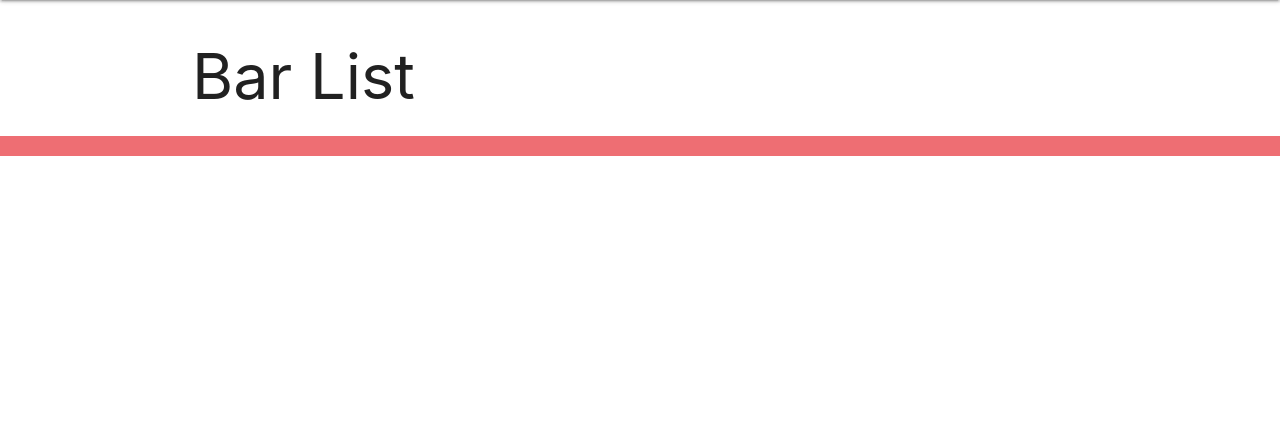
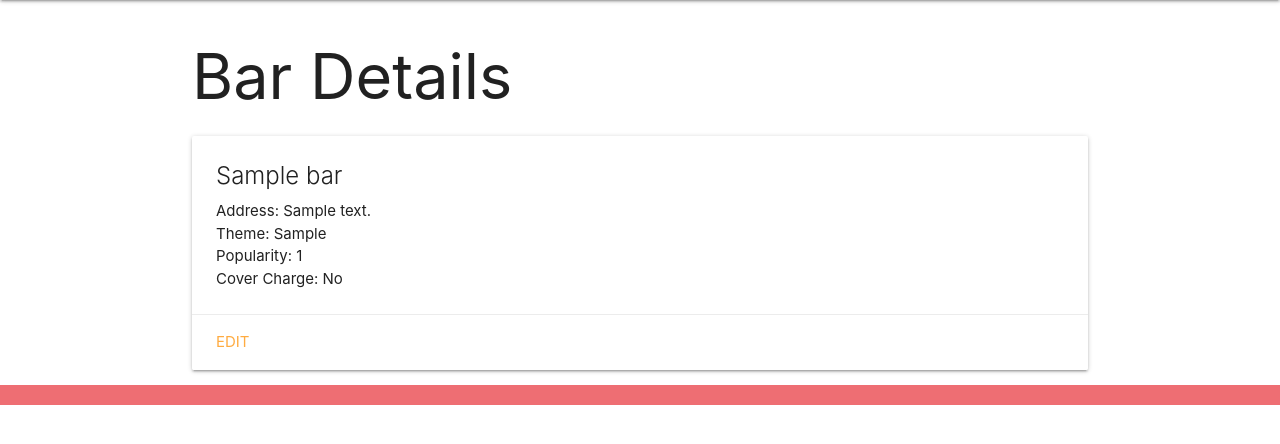
Before and after one commit to Ms-Amira/BarFly, a Django app: page /bars/1/ in a window 1280 px wide. Shown: the part 64-508 px from the top of the page. Run offline with Django 4.2, Linux system fonts and the light colour scheme; tables that the repository leaves empty hold one stand-in row (values such as "Sample post").

Commit message:
Complete Bar functionality

```diff
--- a/main_app/models.py
+++ b/main_app/models.py
@@ -28,14 +28,14 @@
     address = models.CharField(max_length=100)
     theme = models.CharField(max_length=50)
     site_traffic = models.IntegerField()
-    has_cover = models.BooleanField(default=BOOLS[0][0], choices=BOOLS)
+    has_cover = models.BooleanField('Cover Charge',default=BOOLS[0][0], choices=BOOLS)
 
     user = models.ForeignKey(User, on_delete=models.CASCADE)
 
     beverages = models.ManyToManyField(Beverage)
 
     def get_absolute_url(self):
-        return reverse('index', kwargs={'pk': self.pk})
+        return reverse('detail', kwargs={'bar_id': self.id})
 
     def __str__(self):
         return f"{self.name}"
--- a/main_app/templates/bars/detail.html
+++ b/main_app/templates/bars/detail.html
@@ -1,10 +1,10 @@
 {% extends 'base.html' %}
 {% block content %}
 
-<h1>Bar List</h1>
+<h1>Bar Details</h1>
 
 
-{% for bar in bars %}
+
 	<div class="card">
 		<div class="card-content">
 			<span class="card-title">{{ bar.name }}</span>
@@ -12,13 +12,16 @@
 			<p>Theme: {{ bar.theme }}</p>
 			<p>Popularity: {{ bar.site_traffic }}</p>
             {% if has_cover %}
-                <p>Cover: Yes</p>
+                <p>Cover Charge: Yes</p>
             {% else %}
-                <p>Cover: No</p>
+                <p>Cover Charge: No</p>
             {% endif %}
+		</div>
+		<div class="card-action">
+			<a href="{% url 'bars_update' bar.id %}">Edit</a>
 		</div>
 	</div>
 
-{% endfor %}
+
 
 {% endblock %}
--- a/main_app/urls.py
+++ b/main_app/urls.py
@@ -9,4 +9,6 @@
   path('bars/', views.bars_index, name='index'),
   path('bars/<int:bar_id>/', views.bars_detail, name='detail'),
   path('bars/create/', views.BarCreate.as_view(), name='bars_create'),
+  path('bars/<int:pk>/update/', views.BarUpdate.as_view(), name='bars_update'),
+
 ]
--- a/main_app/views.py
+++ b/main_app/views.py
@@ -1,5 +1,5 @@
 from django.shortcuts import render, redirect
-from django.views.generic.edit import CreateView
+from django.views.generic.edit import CreateView, UpdateView, DeleteView
 from .models import Bar, Beverage
 from botocore.exceptions import ClientError
 import uuid
@@ -47,3 +47,7 @@
     def form_valid(self, form):
         form.instance.user = self.request.user
         return super().form_valid(form)
+
+class BarUpdate(UpdateView):
+   model = Bar
+   fields = ['name', 'address', 'theme', 'has_cover']
```
